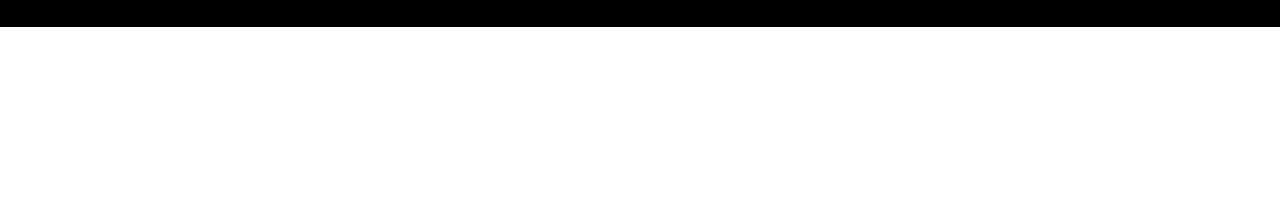
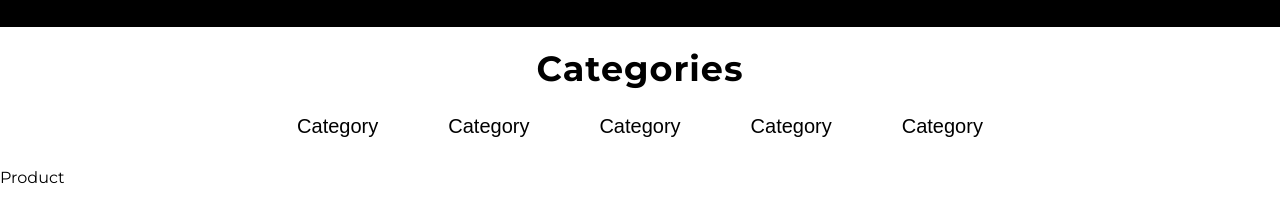
Before and after one commit to spiwik98/Media_Expert_Shop, a plain HTML site: page index.html in a window 1280 px wide. Shown: the part 72-294 px from the top of the page. Drawn offline with Linux system fonts and the light colour scheme.

Commit message:
categories commit

```diff
--- a/index.html
+++ b/index.html
@@ -27,6 +27,19 @@
             Basket
         </div>
     </header>
+    <main class="container">
+        <aside class="categories">
+            <h1 class="categories-title">Categories</h1>
+            <section class="categories-items">
+                <button>Category</button>
+                <button>Category</button>
+                <button>Category</button>
+                <button>Category</button>
+                <button>Category</button>
+            </section>
+        </aside>
+        <section>Product</section>
+    </main>
     <script src="products.js"></script>
     <script src="main.js"></script>
 </body>
--- a/style.css
+++ b/style.css
@@ -68,3 +68,41 @@ header{
     font-weight: 500;
     gap: 5px;
 }
+
+.categories{
+    display: flex;
+    flex-direction: column;
+    align-items: center;
+    margin: 20px 0px;
+    gap: 15px;
+}
+
+.categories-title{
+    font-size: 35px;
+    letter-spacing: 1px;
+}
+
+.categories-items{
+    display: flex;
+    gap: 20px;
+}
+
+.categories-items button{
+    font-size: 20px;
+    padding: 10px 25px;
+    background: none;
+    border: none;
+    cursor: pointer;
+    border-radius: 15px;
+    transition: all 0.3s ease-in-out;
+}
+
+.categories-items button:hover{
+    background-color: black;
+    color: yellow;
+}
+
+.categories-items button.active{
+    background: black;
+    color: yellow;
+}
```
